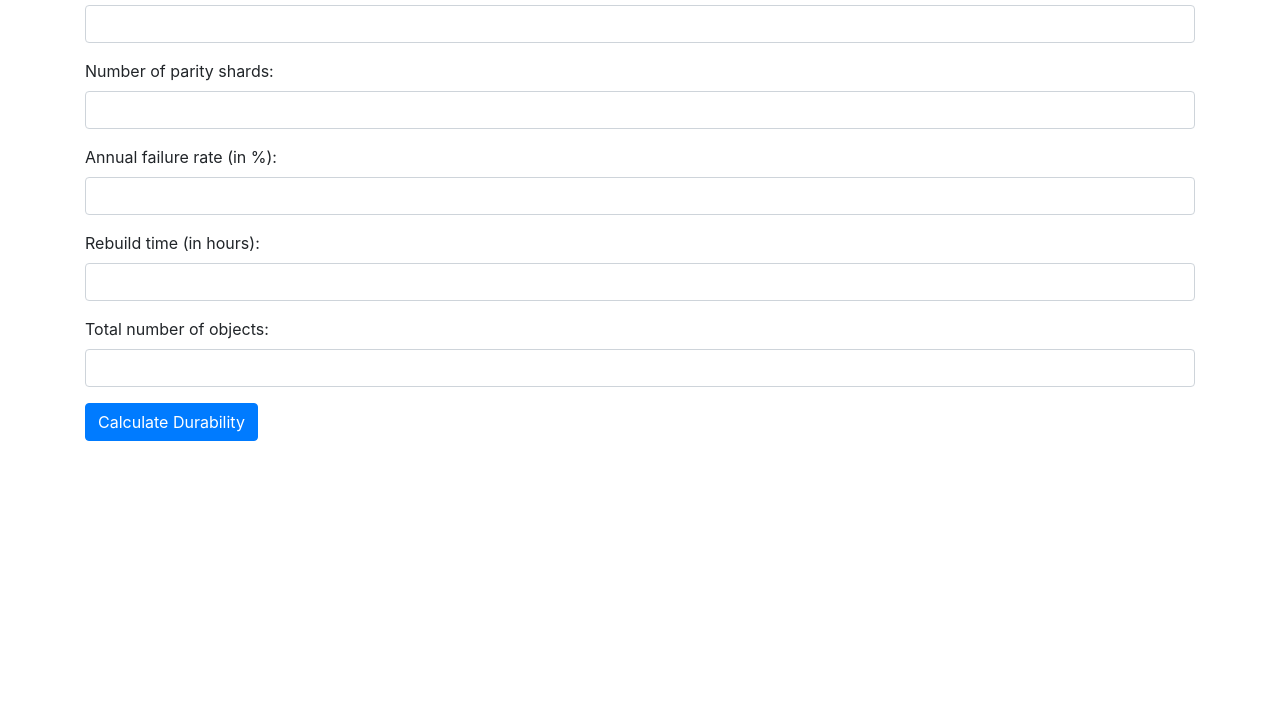
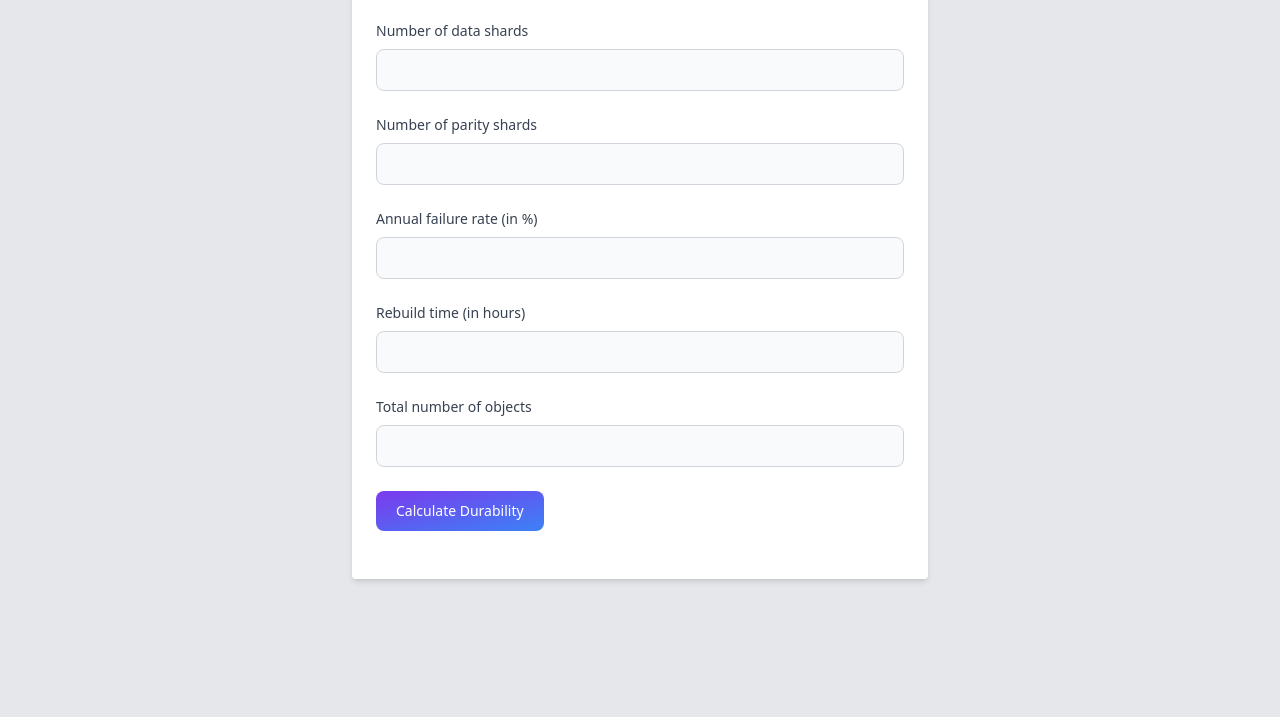
Before and after one commit to jmhands/durability, a plain HTML site: page index.html in a window 1280 px wide. Shown: the part 83-800 px from the top of the page. Drawn offline with nearby package versions, Linux system fonts and the light colour scheme.

Commit message:
tailwind

```diff
--- a/index.html
+++ b/index.html
@@ -1,34 +1,36 @@
 <!DOCTYPE html>
 <html>
 <head>
-  <link rel="stylesheet" href="https://stackpath.bootstrapcdn.com/bootstrap/4.3.1/css/bootstrap.min.css">
+  <link href="https://cdn.jsdelivr.net/npm/tailwindcss@2.2.19/dist/tailwind.min.css" rel="stylesheet">
   <script src="durability.js"></script>
 </head>
-<body>
-  <div class="container">
-    <h1>Storage Durability Calculator</h1>
+<body class="bg-gray-200 p-6">
+  <div class="bg-white rounded shadow-md p-6 max-w-xl mx-auto">
+    <h1 class="text-2xl font-bold mb-6 text-gray-800">Storage Durability Calculator</h1>
     <form>
-      <div class="form-group">
-        <label for="dataShards">Number of data shards:</label>
-        <input type="number" id="dataShards" class="form-control" required>
+      <div class="grid gap-6 mb-6">
+        <div>
+          <label for="dataShards" class="block mb-2 text-sm font-medium text-gray-700">Number of data shards</label>
+          <input type="number" id="dataShards" class="block w-full p-2.5 text-sm bg-gray-50 border border-gray-300 rounded-lg focus:ring-blue-500 focus:border-blue-500" required>
+        </div>
+        <div>
+          <label for="parityShards" class="block mb-2 text-sm font-medium text-gray-700">Number of parity shards</label>
+          <input type="number" id="parityShards" class="block w-full p-2.5 text-sm bg-gray-50 border border-gray-300 rounded-lg focus:ring-blue-500 focus:border-blue-500" required>
+        </div>
+        <div>
+          <label for="afr" class="block mb-2 text-sm font-medium text-gray-700">Annual failure rate (in %)</label>
+          <input type="number" id="afr" class="block w-full p-2.5 text-sm bg-gray-50 border border-gray-300 rounded-lg focus:ring-blue-500 focus:border-blue-500" required>
+        </div>
+        <div>
+          <label for="rebuildTime" class="block mb-2 text-sm font-medium text-gray-700">Rebuild time (in hours)</label>
+          <input type="number" id="rebuildTime" class="block w-full p-2.5 text-sm bg-gray-50 border border-gray-300 rounded-lg focus:ring-blue-500 focus:border-blue-500" required>
+        </div>
+        <div>
+          <label for="totalObjects" class="block mb-2 text-sm font-medium text-gray-700">Total number of objects</label>
+          <input type="number" id="totalObjects" class="block w-full p-2.5 text-sm bg-gray-50 border border-gray-300 rounded-lg focus:ring-blue-500 focus:border-blue-500" required>
+        </div>
       </div>
-      <div class="form-group">
-        <label for="parityShards">Number of parity shards:</label>
-        <input type="number" id="parityShards" class="form-control" required>
-      </div>
-      <div class="form-group">
-        <label for="afr">Annual failure rate (in %):</label>
-        <input type="number" id="afr" class="form-control" required>
-      </div>
-      <div class="form-group">
-        <label for="rebuildTime">Rebuild time (in hours):</label>
-        <input type="number" id="rebuildTime" class="form-control" required>
-      </div>
-      <div class="form-group">
-        <label for="totalObjects">Total number of objects:</label>
-        <input type="number" id="totalObjects" class="form-control" required>
-      </div>
-      <button type="button" onclick="calculateDurability()" class="btn btn-primary">Calculate Durability</button>
+      <button type="button" onclick="calculateDurability()" class="text-white bg-gradient-to-br from-purple-600 to-blue-500 hover:bg-gradient-to-bl focus:ring-4 focus:outline-none focus:ring-blue-300 dark:focus:ring-blue-800 font-medium rounded-lg text-sm px-5 py-2.5 text-center mr-2 mb-2">Calculate Durability</button>
     </form>
     <div id="output" class="mt-4"></div>
   </div>
```
